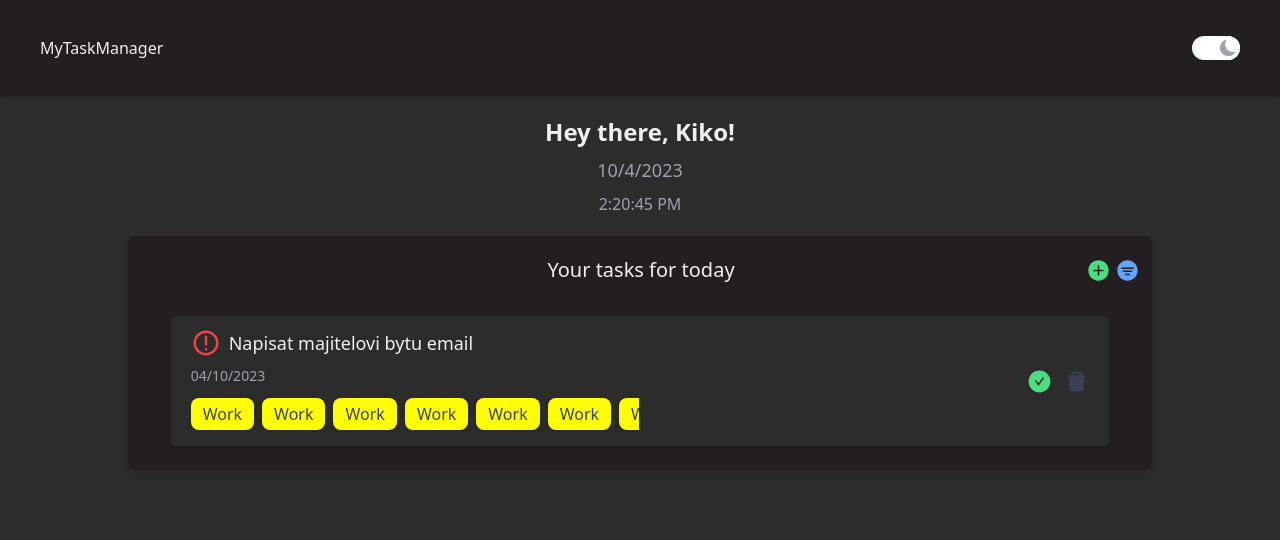
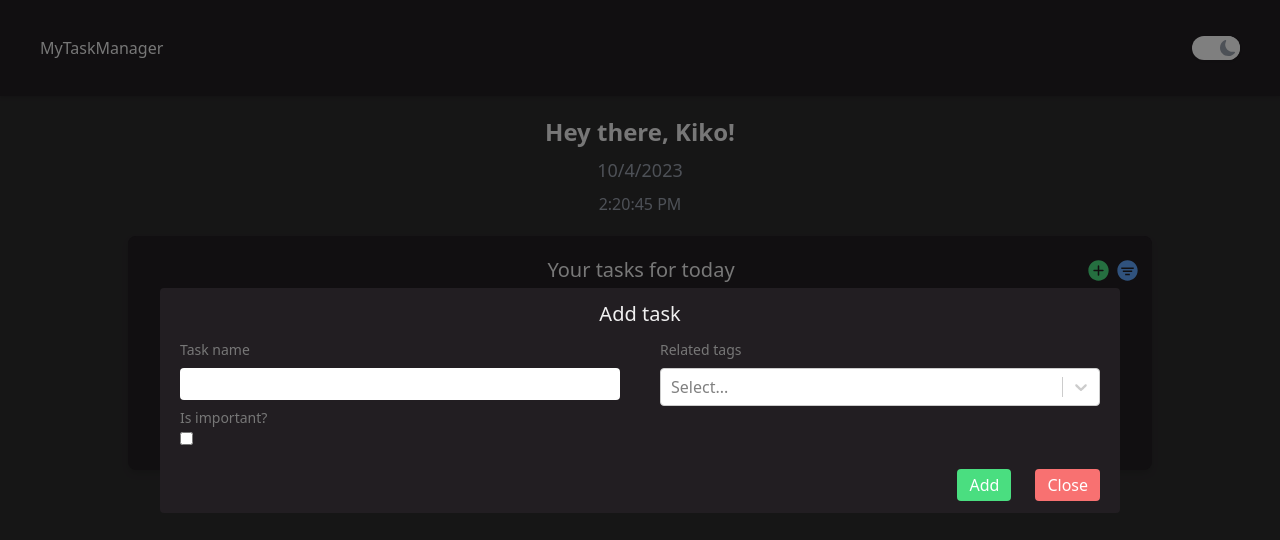
Before and after one commit to kristiangal/task-manager, a React (Vite) app: page / in a window 1280 px wide. Both pictures are taken after a click on the icon 1098 px from the left and 270 px from the top of the page. Shown: the top 540 px of the page. Built offline with nearby package versions, Linux system fonts and the light colour scheme.

Commit message:
add and style modal for adding tasks

```diff
--- a/package.json
+++ b/package.json
@@ -17,6 +17,7 @@
     "react-icons": "^4.11.0",
     "react-redux": "^8.1.3",
     "react-router-dom": "^6.16.0",
+    "react-select": "^5.7.7",
     "uuid": "^9.0.1"
   },
   "devDependencies": {
--- a/src/app/store.js
+++ b/src/app/store.js
@@ -2,11 +2,13 @@ import { configureStore } from "@reduxjs/toolkit";
 
 import themeSlice from "../features/themeSlice";
 import taskSlice from "../features/taskSlice";
+import modalSlice from "../features/modalSlice";
 
 const store = configureStore({
   reducer: {
     theme: themeSlice,
     task: taskSlice,
+    modal: modalSlice,
   },
   devTools: true,
 });
--- /dev/null
+++ b/src/components/Modal.jsx
@@ -0,0 +1,83 @@
+import React, { useState } from "react";
+
+import Select from "react-select";
+
+import { tasks } from "../data/tasks";
+import { useSelector, useDispatch } from "react-redux";
+import { toggleModal } from "../features/modalSlice";
+import { addTask } from "../features/taskSlice";
+
+const Modal = ({ bodyType, theme }) => {
+  const [taskName, setTaskName] = useState("");
+  const [taskIsRequired, setTaskIsRequired] = useState(false);
+  const [taskTags, setTaskTags] = useState([]);
+
+  const dispatch = useDispatch();
+
+  const { isOpen } = useSelector((state) => state.modal);
+
+  const handleAddTask = () => {
+    console.log("ey");
+  };
+
+  const bodyTypes = {
+    addTask: (
+      <form className={`${theme}Theme py-3 px-5 w-3/4 rounded text-center`}>
+        <h1 className="text-xl font-medium pb-3">Add task</h1>
+        <div className="input-groups grid grid-rows-1 grid-cols-2 gap-10 text-left">
+          <div className="form-group flex flex-col">
+            <label htmlFor="task-name" className="pb-2 text-sm">
+              Task name
+            </label>
+            <input
+              type="text"
+              name="task-name"
+              id="task-name"
+              className="mb-2 p-1 rounded"
+            />
+            <label htmlFor="isImportant" className="pb-1 text-sm">
+              Is important?
+            </label>
+            <input
+              className="mr-auto"
+              type="checkbox"
+              name="isImportant"
+              id="isImportant"
+            />
+          </div>
+          <div className="form-group flex flex-col">
+            <label htmlFor="tags" className="pb-2 text-sm">
+              Related tags
+            </label>
+            <Select closeMenuOnSelect={false} isMulti options={tasks} />
+          </div>
+        </div>
+        <div className="actions pt-6 text-right">
+          <button
+            type="submit"
+            className="py-1 px-3 bg-green-400 text-white rounded"
+          >
+            Add
+          </button>
+          <button
+            onClick={() => dispatch(toggleModal())}
+            type="button"
+            className="ml-6 py-1 px-3 bg-red-400 text-white rounded"
+          >
+            Close
+          </button>
+        </div>
+      </form>
+    ),
+  };
+
+  if (isOpen) {
+    return (
+      <div className="h-screen w-screen fixed top-0 left-0 bg-black/50 z-10 flex justify-center items-center">
+        {bodyTypes[bodyType]}
+      </div>
+    );
+  }
+};
+
+export default Modal;
--- a/src/components/tasks/TaskContainer.jsx
+++ b/src/components/tasks/TaskContainer.jsx
@@ -4,7 +4,16 @@ import TaskItem from "./TaskItem";
 import { IoIosAddCircle } from "react-icons/io";
 import { IoFilterCircleSharp } from "react-icons/io5";
 
+import { useDispatch } from "react-redux";
+import { toggleModal } from "../../features/modalSlice";
+
 const TaskContainer = ({ theme, tasks }) => {
+  const dispatch = useDispatch();
+
+  const handleShowModal = () => {
+    dispatch(toggleModal());
+  };
+
   return (
     <div
       className={`mx-auto pb-3 text-center w-4/5 ${theme}Theme bg-gray-500/50 drop-shadow-md rounded-lg overflow-hidden`}
@@ -16,7 +25,11 @@ const TaskContainer = ({ theme, tasks }) => {
           Your tasks for today
         </h1>
         <div className="icons flex">
-          <IoIosAddCircle className="fill-green-400 cursor-pointer" size={25} />
+          <IoIosAddCircle
+            className="fill-green-400 cursor-pointer"
+            size={25}
+            onClick={handleShowModal}
+          />
           <IoFilterCircleSharp
             className="ml-1 fill-blue-400 cursor-pointer"
             size={25}
--- a/src/components/tasks/TaskItem.jsx
+++ b/src/components/tasks/TaskItem.jsx
@@ -26,7 +26,9 @@ const TaskItem = ({ theme, task }) => {
         <p className="text-sm text-medium text-gray-400 py-2">{task.date}</p>
         <div className="tags py-1 flex max-w-md overflow-x-auto">
           {task.tags
-            ? task.tags.map((tag) => <Tag text={tag.text} color={tag.color} />)
+            ? task.tags.map((tag) => (
+                <Tag key={tag.text} text={tag.text} color={tag.color} />
+              ))
             : null}
         </div>
       </div>
--- /dev/null
+++ b/src/data/tasks.js
@@ -0,0 +1,32 @@
+export const tasks = [
+  {
+    value: "Work",
+    label: "Work",
+    color: "red",
+  },
+  {
+    value: "Home",
+    label: "Home",
+    color: "purple",
+  },
+  {
+    value: "Easy",
+    label: "Easy",
+    color: "green",
+  },
+  {
+    value: "Hard",
+    label: "Hard",
+    color: "blue",
+  },
+  {
+    value: "Productivity",
+    label: "Productivity",
+    color: "yellow",
+  },
+  {
+    value: "Learning",
+    label: "Learning",
+    color: "cyan",
+  },
+];
--- /dev/null
+++ b/src/features/modalSlice.js
@@ -0,0 +1,18 @@
+import { createSlice } from "@reduxjs/toolkit";
+
+const initialState = {
+  isOpen: false,
+};
+
+export const modalSlice = createSlice({
+  name: "modal",
+  initialState,
+  reducers: {
+    toggleModal: (state) => {
+      state.isOpen = !state.isOpen;
+    },
+  },
+});
+
+export const { toggleModal } = modalSlice.actions;
+export default modalSlice.reducer;
--- a/src/features/taskSlice.js
+++ b/src/features/taskSlice.js
@@ -8,17 +8,7 @@ const initialState = {
       id: uuidv4(),
       name: "Napisat majitelovi bytu email",
       date: moment(new Date()).format("DD/MM/YYYY"),
-      tags: [
-        { text: "Work", color: "yellow" },
-        { text: "Work", color: "yellow" },
-        { text: "Work", color: "yellow" },
-        { text: "Work", color: "yellow" },
-        { text: "Work", color: "yellow" },
-        { text: "Work", color: "yellow" },
-        { text: "Work", color: "yellow" },
-        { text: "Work", color: "yellow" },
-        { text: "Work", color: "yellow" },
-      ],
+      tags: [{ text: "Work", color: "yellow" }],
       isImportant: true,
       isDone: false,
     },
--- a/src/index.css
+++ b/src/index.css
@@ -24,3 +24,7 @@
 .lightTheme.mainBg {
   background-color: #d0d0d0;
 }
+
+label {
+  color: rgb(119, 119, 119);
+}
--- a/src/pages/HomePage.jsx
+++ b/src/pages/HomePage.jsx
@@ -4,6 +4,7 @@ import { useState, useEffect } from "react";
 import { useSelector } from "react-redux";
 
 import TaskContainer from "../components/tasks/TaskContainer";
+import Modal from "../components/Modal";
 
 const HomePage = () => {
   const name = "Kiko";
@@ -11,12 +12,17 @@ const HomePage = () => {
 
   const { theme } = useSelector((state) => state.theme);
   const { tasks } = useSelector((state) => state.task);
+
   const date = new Date().toLocaleDateString();
   useEffect(() => {
     setInterval(() => setTime(new Date()), 1000);
   }, []);
   return (
-    <main className={`${theme}Theme mainBg h-full transition-all duration-300`}>
+    <>
+      <Modal theme={theme} bodyType={"addTask"} />
+      <main
+        className={`${theme}Theme mainBg h-full transition-all duration-300`}
+      >
         <div className="info-section text-center py-5">
           <h1 className="text-2xl font-semibold">Hey there, {name}!</h1>
           <h2
@@ -36,6 +42,7 @@ const HomePage = () => {
         </div>
         <TaskContainer tasks={tasks} theme={theme} />
       </main>
+    </>
   );
 };
 
```
Also changed, not shown: 1 other file (tests, documents, lock files or other folders). Lines whose indentation alone changed are shown as unchanged.
